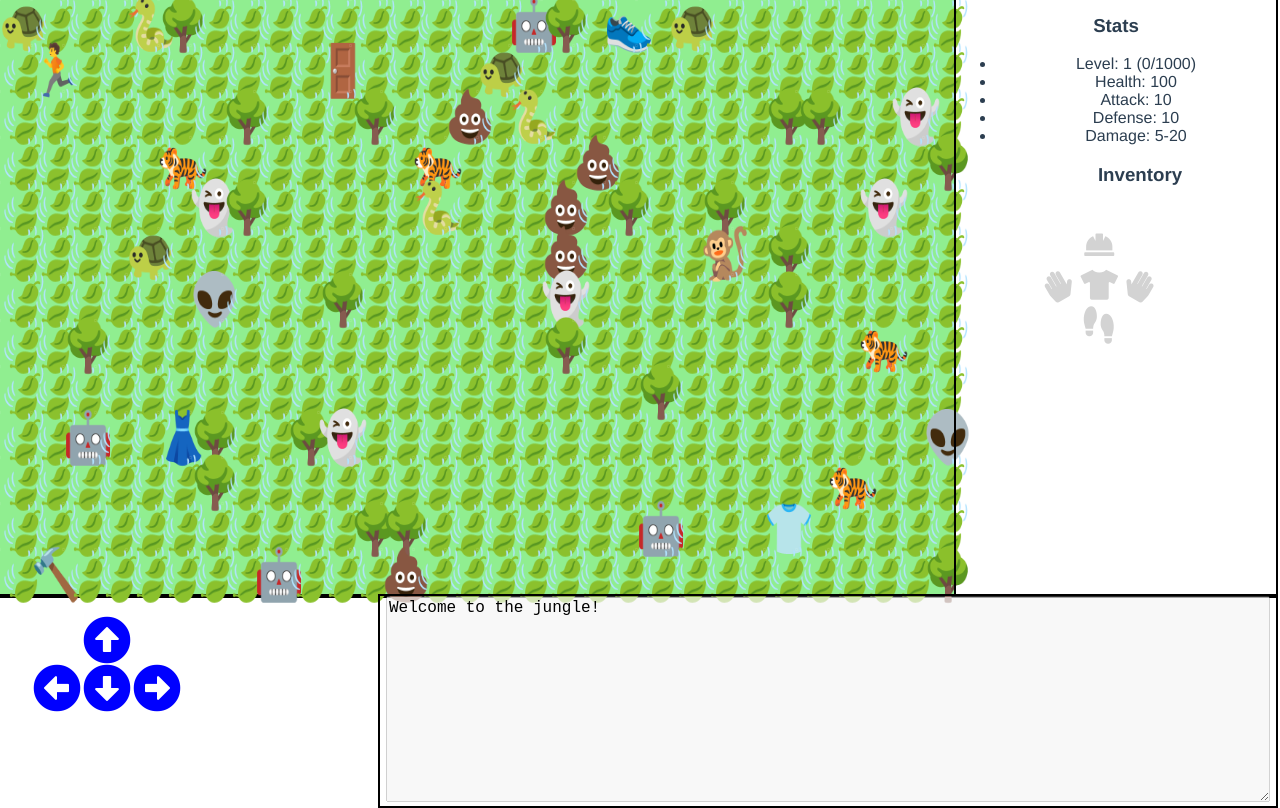
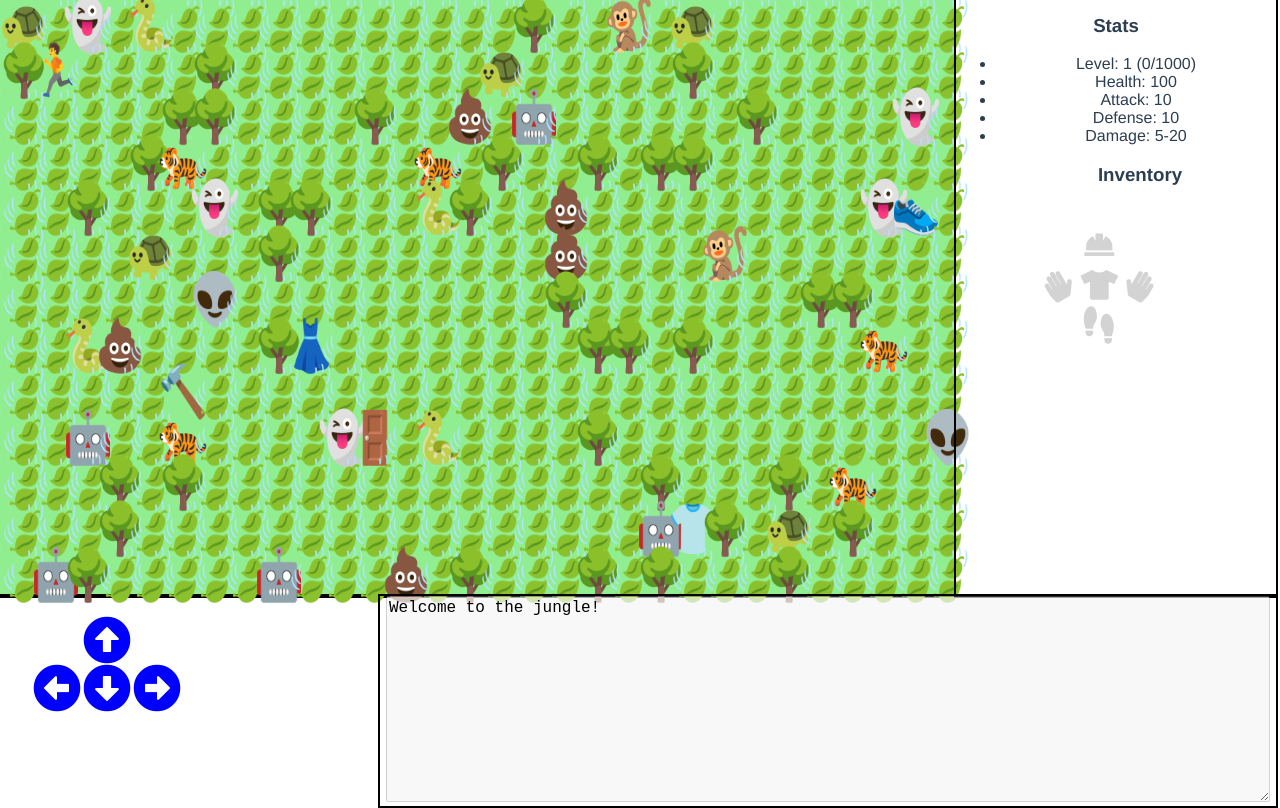
Before and after one commit to Humakt83/vue-rougelite, a Vue app: page / in a window 1280 px wide. Built offline with nearby package versions, Linux system fonts and the light colour scheme.

Commit message:
Door and generate new level

```diff
--- a/src/components/Level.vue
+++ b/src/components/Level.vue
@@ -44,7 +44,7 @@ const drawLevel = (level) => {
   const rows = 13;
   const tileSize = columns;
 
-  level.level.map((tile) => {
+  level.level.forEach((tile) => {
     tiles.push({
       type: getTileType(tile),
       x: tile.x * (100 / columns),
--- a/src/components/Main.vue
+++ b/src/components/Main.vue
@@ -1,16 +1,16 @@
 <template>
   <div class="main">
     <div class="levelArea">
-      <Level :level="game.level" />
+      <Level :level="level" />
     </div>
     <div class="infoArea">
-      <Info :player="game.player"/>
+      <Info :player="player"/>
     </div>
     <div class="commandsArea">
       <Commands @move="move"></Commands>
     </div>
     <div class="logArea">
-      <Log :gameLog="game.gameLog"/>
+      <Log :gameLog="gameLog"/>
     </div>
   </div>
 </template>
@@ -31,20 +31,13 @@ const keyCommands = {
   'ArrowDown': () => game.move('down'),
 }
 
-window.addEventListener('keydown', (e) => {
-  const {key, shiftKey, ctrlKey, altKey} = e
-
-  const modifiers = shiftKey || ctrlKey || altKey
-
-  if (!modifiers && keyCommands.hasOwnProperty(key) && typeof keyCommands[key] === 'function') {
-    const cmd = keyCommands[key]
-    cmd()
-  }
-})
-
 export default {
   data:() => {
-    return {game: game}
+    return {
+      level: game.level,
+      player: game.player,
+      gameLog: game.gameLog,
+    }
   },
   components: {
     Level,
@@ -52,8 +45,31 @@ export default {
     Log,
     Commands
   },
+  mounted() {
+    const that = this;
+    window.addEventListener('keydown', (e) => {
+      const {key, shiftKey, ctrlKey, altKey} = e
+
+      const modifiers = shiftKey || ctrlKey || altKey
+
+      if (!modifiers && keyCommands.hasOwnProperty(key) && typeof keyCommands[key] === 'function') {
+        const cmd = keyCommands[key]
+        that.changeLevel(cmd());
+      }
+    })
+  },
   methods: {
-    move: (direction) => game.move(direction)
+    move(direction) {
+      const result = game.move(direction)
+      this.changeLevel(result);
+    },
+    changeLevel(result) {
+      if (result.level) {
+        console.log(result);
+        this.level = result.level;
+        game.level = result.level;
+      }
+    }
   }
 }
 
--- a/src/logic/game.js
+++ b/src/logic/game.js
@@ -7,30 +7,12 @@ let gameOver = false;
 const columns = 30;
 const rows = 13;
 const player = Player();
-const level = Level(columns, rows, player);
+const createLevel = () => Level(columns, rows, player);
+const level = createLevel();
 const gameLog = ['Welcome to the jungle!'];
 
-const move = (direction) => {
-  if (gameOver) {
-    return;
-  }
-  const playerPosition = level.getPlayerPosition();
-  if (direction === 'left' && playerPosition.x > 0) {
-    handleMoveAction(level, player, playerPosition, -1, 0);
-  }
-  if (direction === 'right' && playerPosition.x < columns - 1) {
-    handleMoveAction(level, player, playerPosition, 1, 0);
-  }
-  if (direction === 'down' && playerPosition.y < rows - 1) {
-    handleMoveAction(level, player, playerPosition, 0, 1);
-  }
-  if (direction === 'up' && playerPosition.y > 0) {
-    handleMoveAction(level, player, playerPosition, 0, -1);
-  }
-};
-
 const canMoveToTile = (tileToMove) => {
-  return !tileToMove.isWall && !tileToMove.content;
+  return !tileToMove.isWall && !tileToMove.isDoor && !tileToMove.content;
 }
 
 const containsAttackable = (tile) => {
@@ -85,10 +67,13 @@ const levelUp = (gameLog, player) => {
 }
 
 const handleMoveAction = (level, player, playerPosition, xAdjustment, yAdjustment) => {
+  let levelNew = undefined;
   const tileToMove = level.getTile(playerPosition.x + xAdjustment, playerPosition.y + yAdjustment);
   if (canMoveToTile(tileToMove)) {
     moveToTile(playerPosition, tileToMove);
     monstersTurn(level);
+  } else if (tileToMove.isDoor) {
+    levelNew = createLevel()
   } else if (containsItem(tileToMove)) {
     takeItem(player, tileToMove);
   } else if (containsAttackable(tileToMove)) {
@@ -104,12 +89,30 @@ const handleMoveAction = (level, player, playerPosition, xAdjustment, yAdjustmen
     }
     monstersTurn(level);
   }
+  return {level: levelNew};
 }
 
 export default () => {
   return {
     level: level,
-    move: move,
+    move(direction) {
+      if (gameOver) {
+        return {};
+      }
+      const playerPosition = this.level.getPlayerPosition();
+      if (direction === 'left' && playerPosition.x > 0) {
+        return handleMoveAction(this.level, player, playerPosition, -1, 0);
+      }
+      if (direction === 'right' && playerPosition.x < columns - 1) {
+        return handleMoveAction(this.level, player, playerPosition, 1, 0);
+      }
+      if (direction === 'down' && playerPosition.y < rows - 1) {
+        return handleMoveAction(this.level, player, playerPosition, 0, 1);
+      }
+      if (direction === 'up' && playerPosition.y > 0) {
+        return handleMoveAction(this.level, player, playerPosition, 0, -1);
+      }
+    },
     player: player,
     gameLog: gameLog
   }
--- a/src/objects/level.js
+++ b/src/objects/level.js
@@ -25,7 +25,7 @@ const place = (level, content, columns, rows) => {
   const y = Math.floor(Math.random() * rows);
   const tile = getTile(level, x, y);
 
-  if (!tile.isWall && !tile.content) {
+  if (!tile.isWall && !tile.content && !tile.isDoor) {
     tile.content = content;
   } else {
     place(level, content, columns, rows);
```
